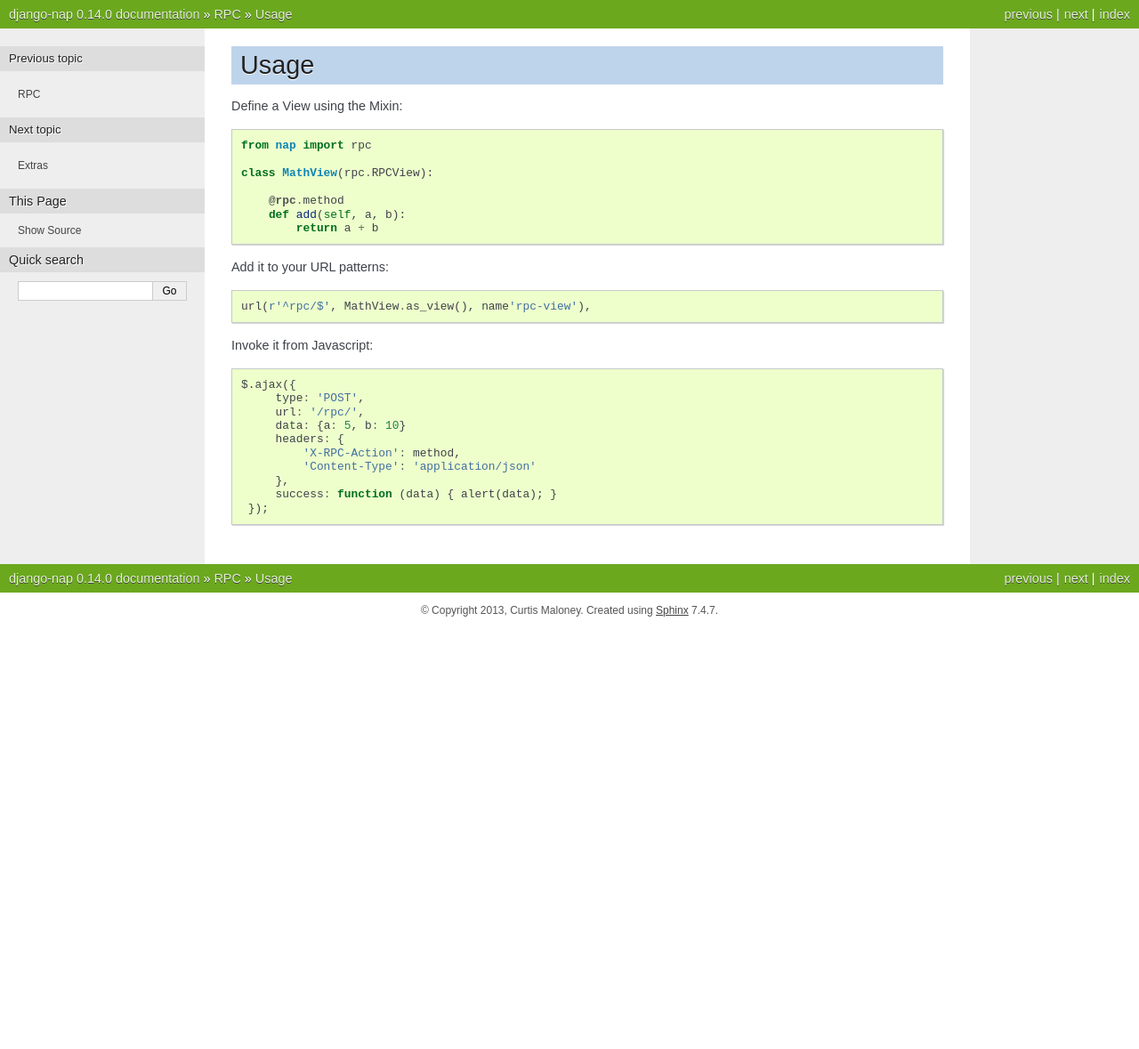
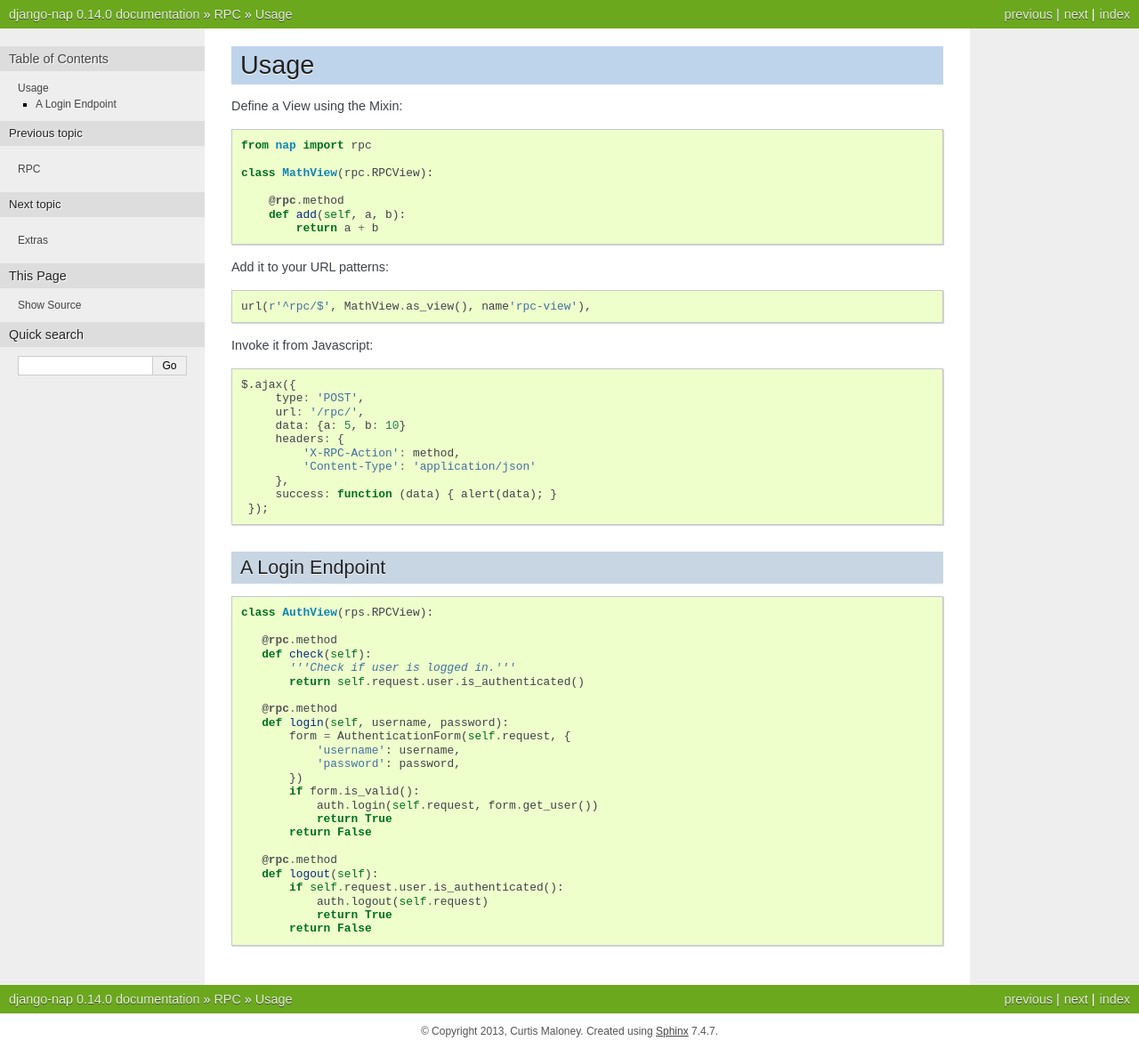
Before and after one commit to funkybob/django-nap, a Sphinx documentation site: the page built from docs/rpc/example.rst, in a window 1280 px wide. Shown: the whole page at 89% size. Built offline with Sphinx 7.4.7, drawn with Linux system fonts in a browser that asks for light colours; pages that are not in the unit, such as notebooks, are missing from menus; before the commit the page ends 900 px from its top, so only the background shows below that.

Commit message:
Add more examples

```diff
--- a/docs/rpc/example.rst
+++ b/docs/rpc/example.rst
@@ -34,3 +34,36 @@ Invoke it from Javascript:
         },
         success: function (data) { alert(data); }
     });
+
+
+----------------
+A Login Endpoint
+----------------
+
+
+.. code-block:: python
+
+   class AuthView(rps.RPCView):
+
+      @rpc.method
+      def check(self):
+          '''Check if user is logged in.'''
+          return self.request.user.is_authenticated()
+
+      @rpc.method
+      def login(self, username, password):
+          form = AuthenticationForm(self.request, {
+              'username': username,
+              'password': password,
+          })
+          if form.is_valid():
+              auth.login(self.request, form.get_user())
+              return True
+          return False
+
+      @rpc.method
+      def logout(self):
+          if self.request.user.is_authenticated():
+              auth.logout(self.request)
+              return True
+          return False
```
